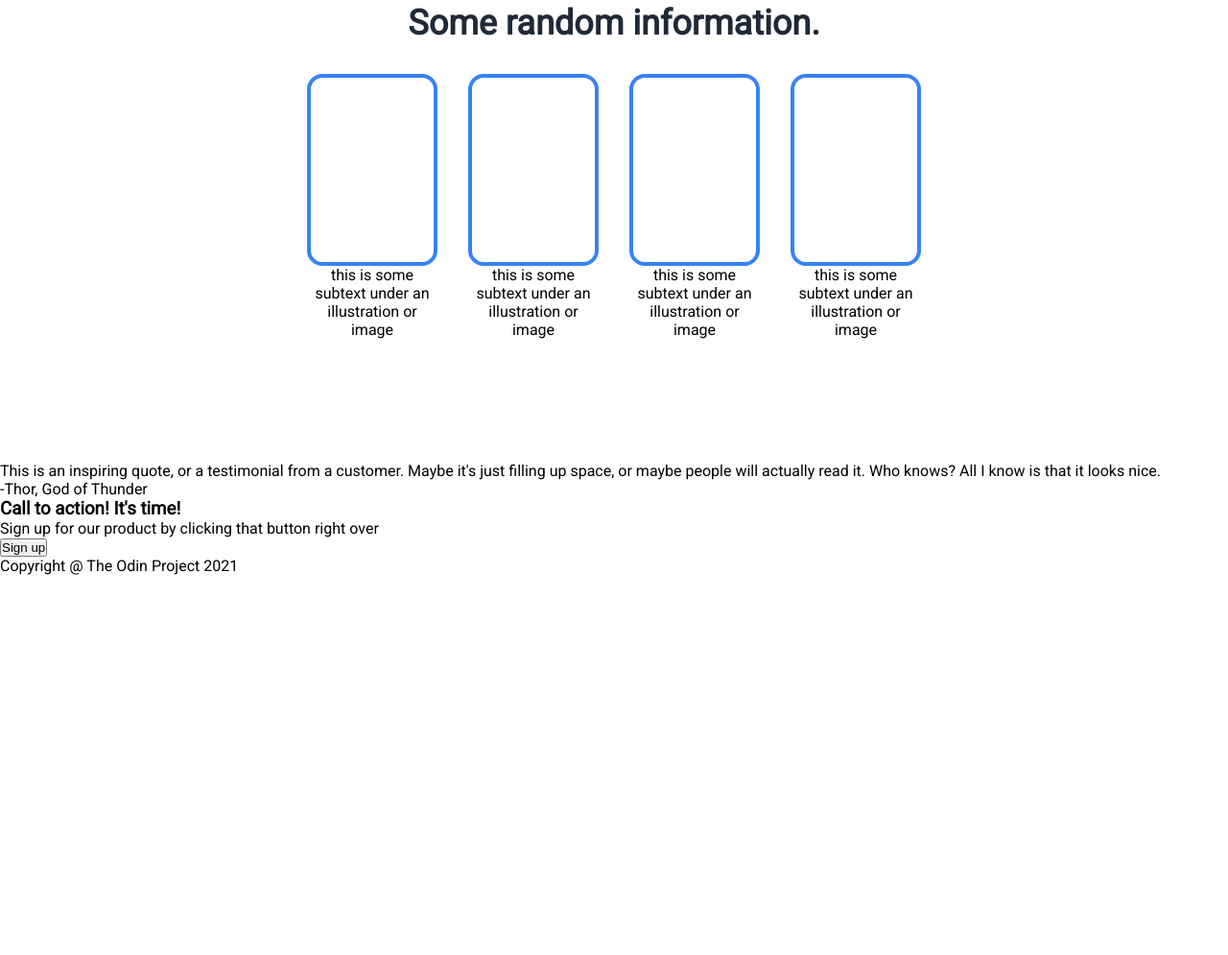
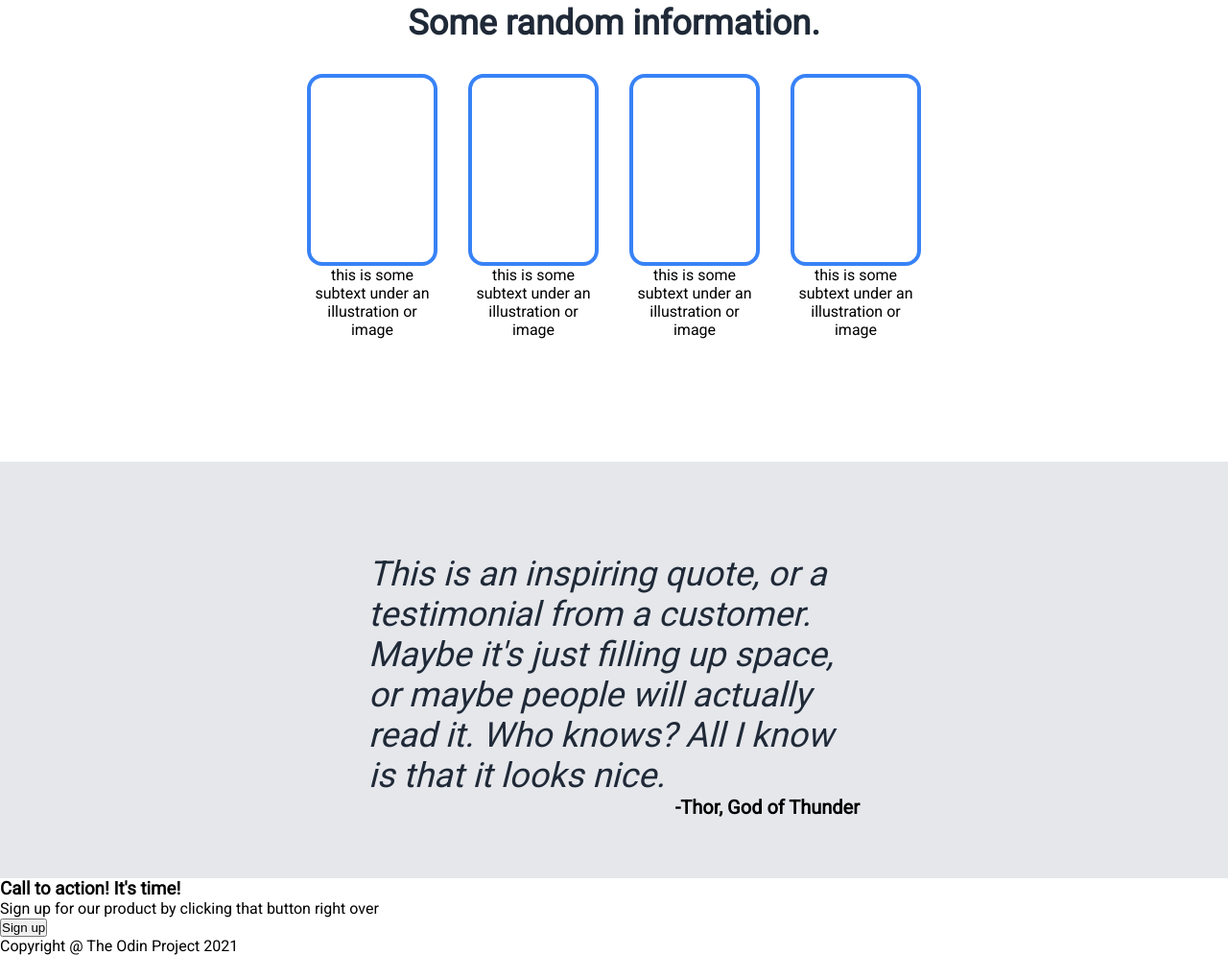
Before and after one commit to yoyanni/landing-page, a plain HTML site: page index.html in a window 1280 px wide. Shown: the part 563-1558 px from the top of the page at 96% size. Before the commit the page ends 1162 px from the top, so only its background shows below. Drawn offline with Linux system fonts and the light colour scheme.

Commit message:
Add CSS for .third

```diff
--- a/index.html
+++ b/index.html
@@ -52,12 +52,14 @@
     </div>
     <!-- Third Section -->
     <div class="third">
+      <div class="quote">
         <blockquote>
           This is an inspiring quote, or a testimonial from a customer. Maybe it's
           just filling up space, or maybe people will actually read it. Who knows?
           All I know is that it looks nice.
         </blockquote>
         <p>-Thor, God of Thunder</p>
+      </div>
     </div>
     <!-- Fourth Section -->
     <div class="four">
--- a/style.css
+++ b/style.css
@@ -121,6 +121,34 @@ li > a {
   text-align: center;
 }
 
+/* Third */
+
+.third {
+  background-color: #e5e7eb;
+}
+
+.quote {
+  display: flex;
+  flex-direction: column;
+  margin: 0 30%;
+  padding-top: 96px;
+  padding-bottom: 62px;
+}
+
+.quote blockquote {
+  font-size: 36px;
+  font-weight: 100;
+  font-style: italic;
+  color: #1f2937;
+  align-self: flex-end;
+}
+
+.quote p {
+  align-self: flex-end;
+  font-weight: 900;
+  font-size: 20px;
+}
+
 /* General Styling */
 
 *,
```
Lines whose indentation alone changed are shown as unchanged.
